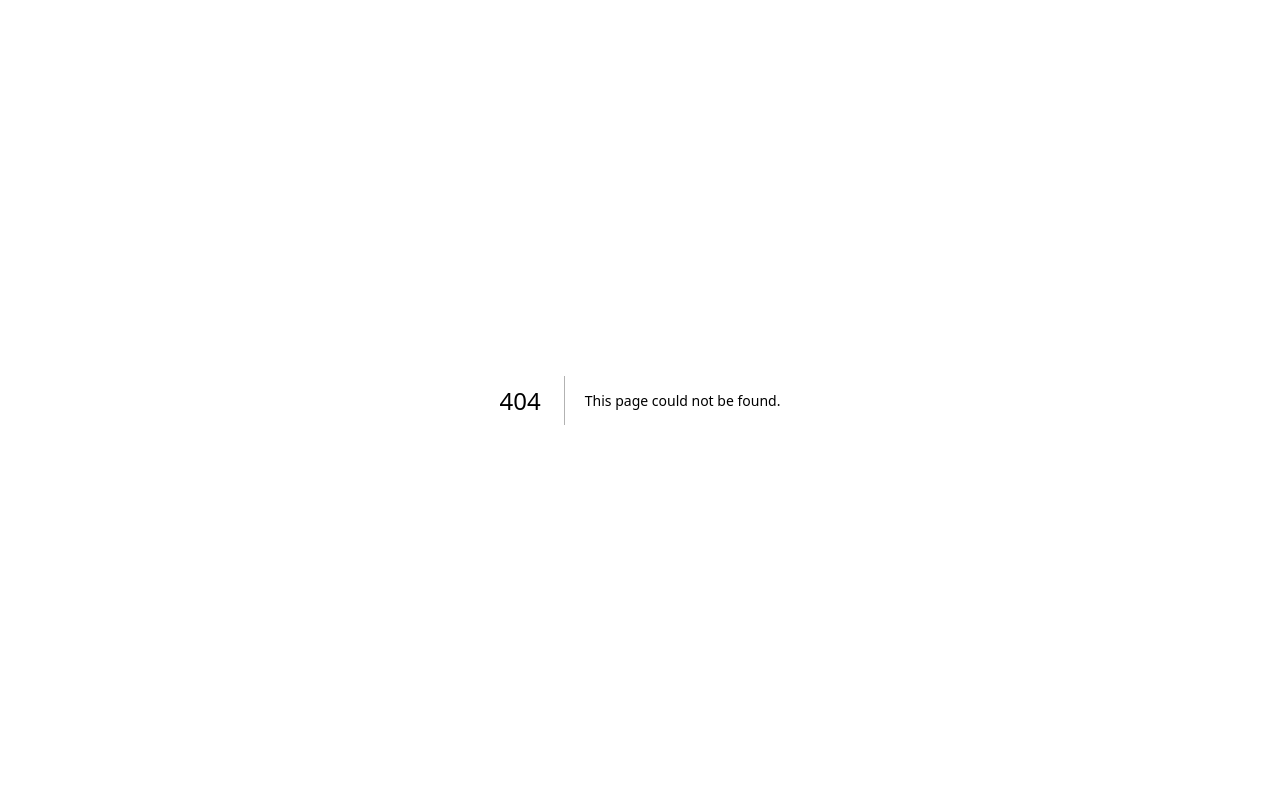
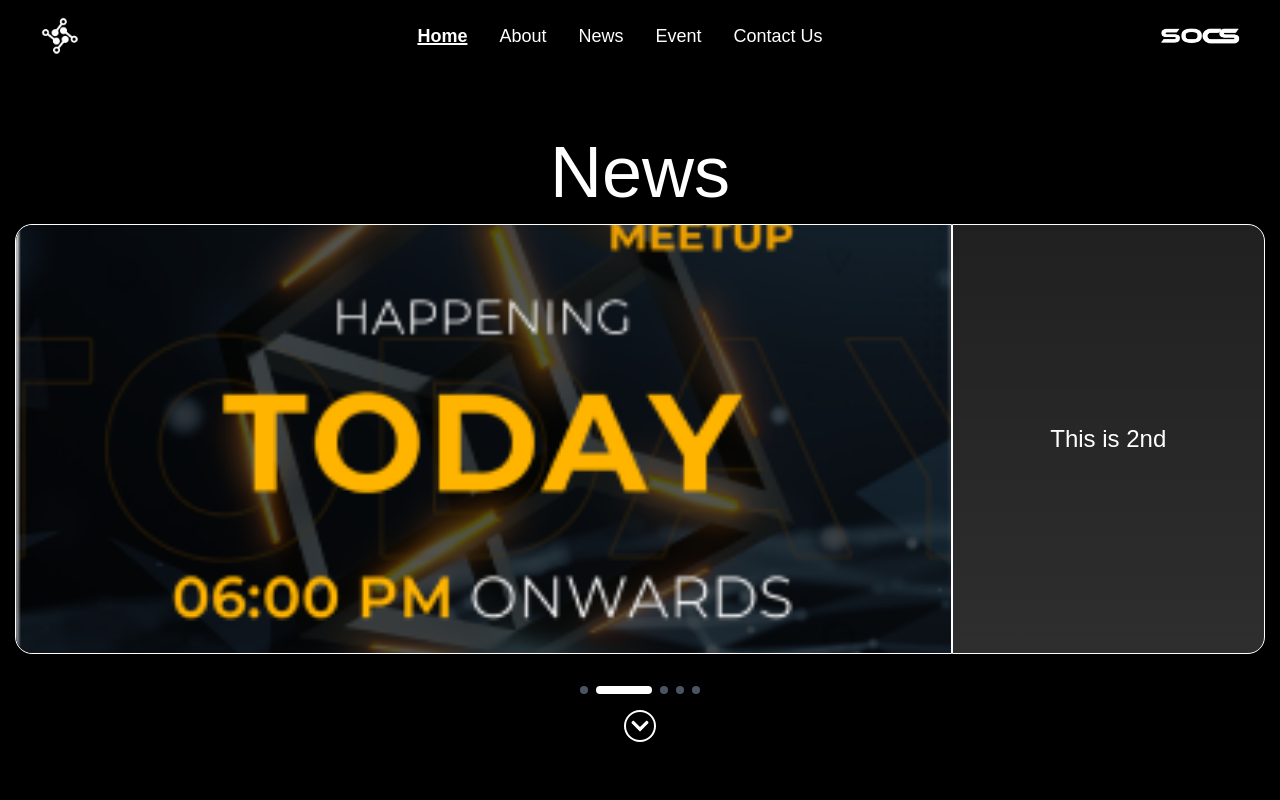
Before and after one commit to GihanSVND/SOCS-Website-Front_end, a Next.js app in the folder socs_website/: page /public/news in a window 1280 px wide. Before the commit this address had no page. Shown: the top 800 px of the page. Built offline with nearby package versions, Linux system fonts and the light colour scheme.

Commit message:
change directory structure and create backend api part

```diff
--- /dev/null
+++ b/socs_website/src/app/admin/page.tsx
@@ -0,0 +1,5 @@
+export default function admin_home(){
+    return (
+        <div>admin</div>
+    )
+}
--- a/socs_website/src/app/contact_us/page.tsx
+++ b/socs_website/src/app/public/contact_us/page.tsx
@@ -191,14 +191,14 @@ export default function ContactUs() {
         <div className="mr-0 relative -mt-10">
           {/* First Image */}
           <img
-            src="/images/contact us.png"
+            src="/images/contact%20us.png"
             alt="Contact Us"
             style={{ width: "600px", height: "auto" }}
           />
 
           {/* New Image - positioned absolutely over the first image */}
           <img
-            src="/images/Contct_Us DarkImage.png" // New image
+            src="/images/Contct_Us%20DarkImage.png" // New image
             alt="New Image"
             className={`absolute top-6 left-0 transition-opacity duration-5000 ${
               fadeOut ? "opacity-0 translate-x-[100%]" : "opacity-100"
--- a/socs_website/src/components/footer.tsx
+++ b/socs_website/src/components/footer.tsx
@@ -29,10 +29,10 @@ function Footer() {
               <h3 className="font-bold text-lg md:text-[20px] mb-4">Pages</h3>
               <ul className='mb-3'>
                 <li><a href="/" className="hover:underline">Home</a></li>
-                <li><a href="/about" className="hover:underline">About</a></li>
-                <li><a href="/news" className="hover:underline">News</a></li>
-                <li><a href="/events/LetMeHack" className="hover:underline">Events</a></li>
-                <li><a href="/contact_us" className="hover:underline">Contact Us</a></li>
+                <li><a href="/public/about" className="hover:underline">About</a></li>
+                <li><a href="/public/news" className="hover:underline">News</a></li>
+                <li><a href="/public/events/LetMeHack" className="hover:underline">Events</a></li>
+                <li><a href="/public/contact_us" className="hover:underline">Contact Us</a></li>
               </ul>
             </div>
           </div>
--- a/socs_website/src/components/navbar.tsx
+++ b/socs_website/src/components/navbar.tsx
@@ -7,10 +7,10 @@ const Navbar = () => {
 
     const menuItems = [
         { name: 'Home', href: '/' },
-        { name: 'About', href: '/about' },
-        { name: 'News', href: '/news' },
-        { name: 'Event', href: '/events/LetMeHack' },
-        { name: 'Contact Us', href: '/contact_us' },
+        { name: 'About', href: '/public/about' },
+        { name: 'News', href: '/public/news' },
+        { name: 'Event', href: '/public/events/LetMeHack' },
+        { name: 'Contact Us', href: '/public/contact_us' },
     ];
 
     return (
```
Also changed, not shown: socs_website/src/app/public/about/page.tsx (renamed from socs_website/src/app/about/page.tsx), socs_website/src/app/public/events/LetMeHack/page.tsx (renamed from socs_website/src/app/events/LetMeHack/page.tsx), socs_website/src/app/public/news/page.tsx (renamed from socs_website/src/app/news/page.tsx).
